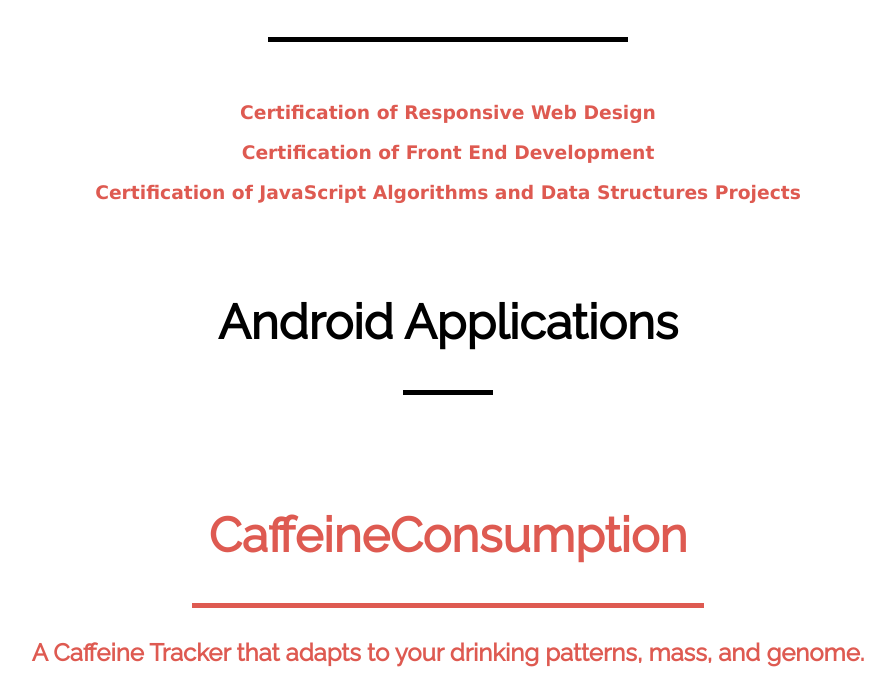
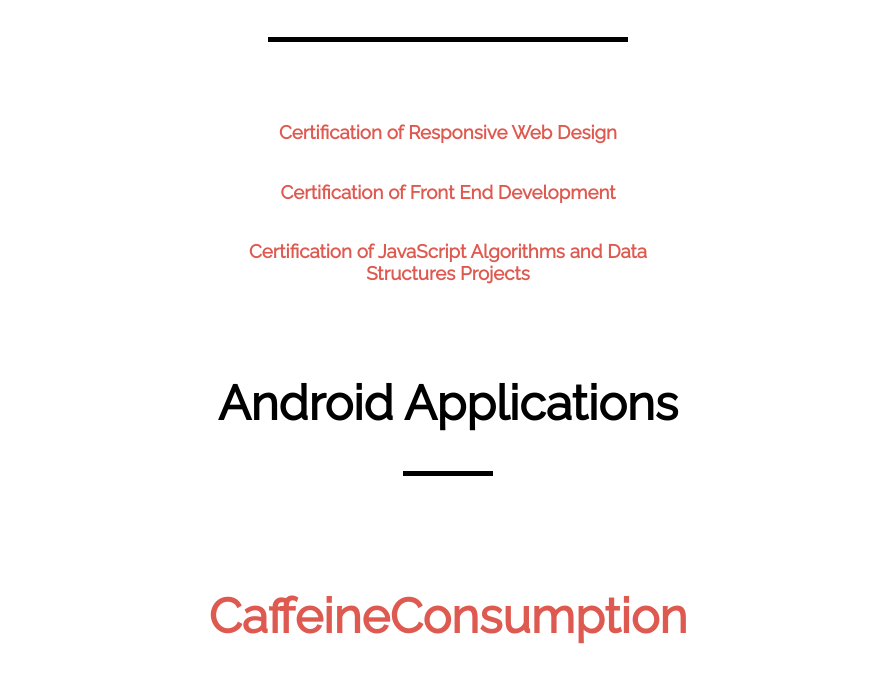
Before and after one commit to ang98320/ang98320.github.io, a plain HTML site: page index.html in a window 1280 px wide. Shown: the part 1160-1841 px from the top of the page, without its empty margins (192-1087 px from the left). Drawn offline with Linux system fonts and the light colour scheme.

Commit message:
Update css/style.css

```diff
--- a/css/style.css
+++ b/css/style.css
@@ -30,7 +30,9 @@
 }
 
 .thirds {
-
+  display: inline-block;
+  width: 50%;
+  font-family: 'Raleway', sans-serif;
 }
 /*Begin id stuff*/
 #infoHeader {
```
